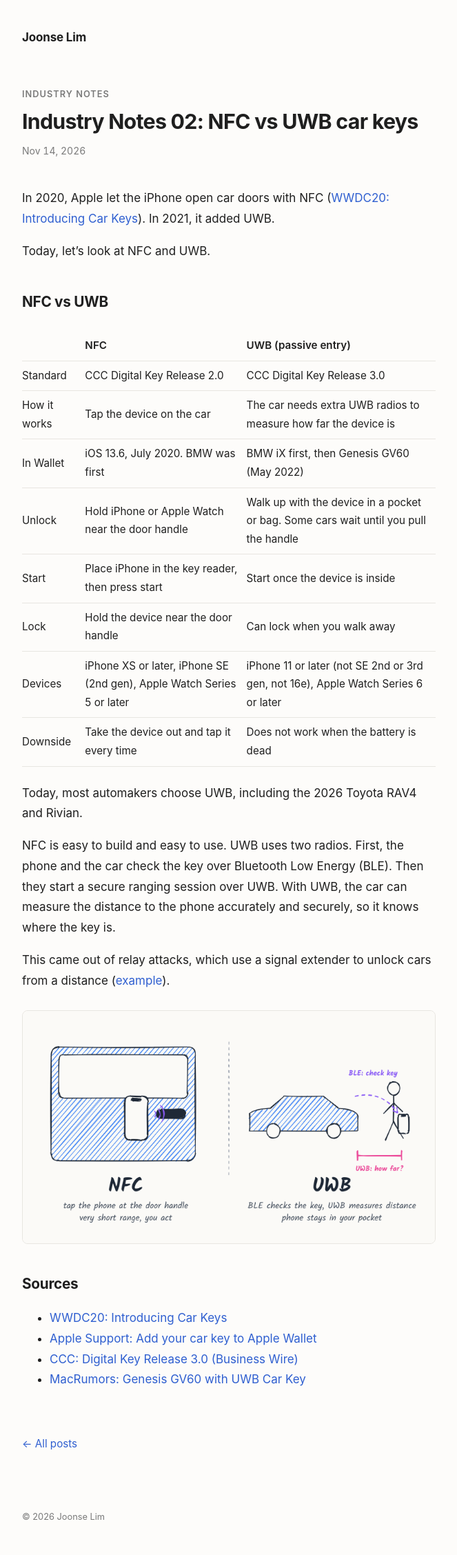
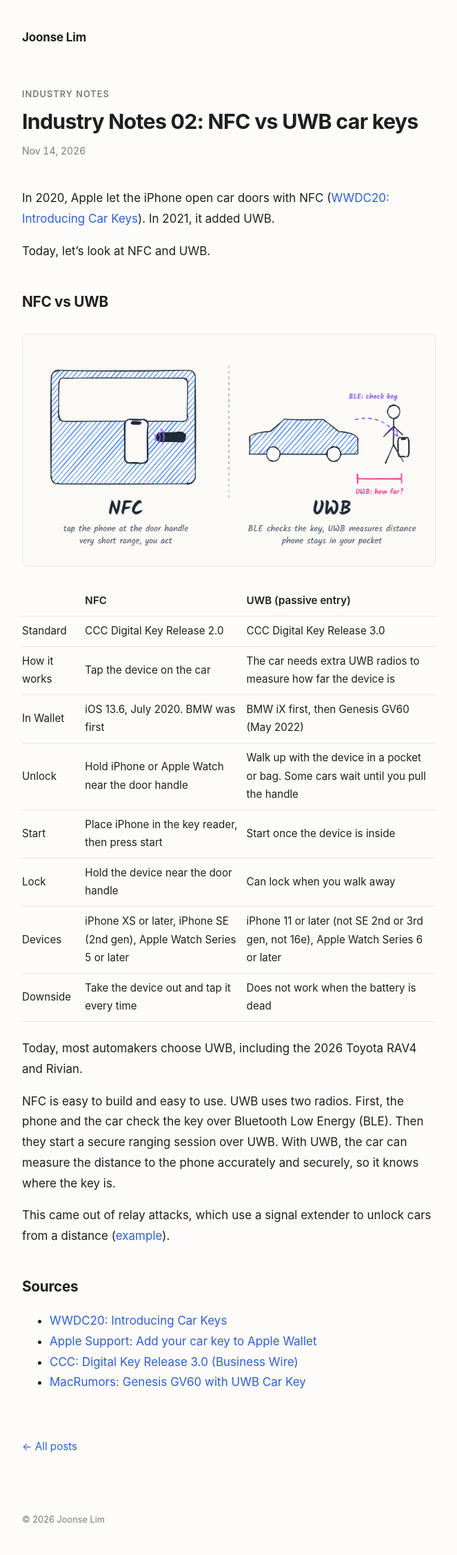
Before and after one commit to joonselim/joonselim.github.io, a Jekyll site: the page built from _posts/2026-11-14-industry-notes-02-nfc-vs-uwb-car-keys.md, in a window 1280 px wide. Shown: the whole page at 69% size, without its empty margins (308-971 px from the left). Built offline with Jekyll 4.4.1, drawn with Linux system fonts in a browser that asks for light colours.

Commit message:
Move the NFC vs UWB sketch above the table
Co-Authored-By: Claude Opus 5.5 <noreply@anthropic.com>

```diff
--- a/_posts/2026-11-14-industry-notes-02-nfc-vs-uwb-car-keys.md
+++ b/_posts/2026-11-14-industry-notes-02-nfc-vs-uwb-car-keys.md
@@ -9,6 +9,10 @@ In 2020, Apple let the iPhone open car doors with NFC ([WWDC20: Introducing Car
 Today, let's look at NFC and UWB.
 
 ## NFC vs UWB
+
+<figure class="post-figure">
+  <img src="{{ '/assets/posts/industry-notes-02/nfc-vs-uwb.png' | relative_url }}" alt="Sketch: with NFC you tap the phone at the door handle at very short range, with UWB BLE checks the key and UWB measures the distance while the phone stays in your pocket">
+</figure>
 
 | | NFC | UWB (passive entry) |
 |---|---|---|
@@ -27,10 +31,6 @@ NFC is easy to build and easy to use. UWB uses two radios. First, the phone and
 
 This came out of relay attacks, which use a signal extender to unlock cars from a distance ([example](https://www.youtube.com/watch?v=5mdU4ksOc2w&t=84s)).
 
-<figure class="post-figure">
-  <img src="{{ '/assets/posts/industry-notes-02/nfc-vs-uwb.png' | relative_url }}" alt="Sketch: with NFC you tap the phone at the door handle at very short range, with UWB BLE checks the key and UWB measures the distance while the phone stays in your pocket">
-</figure>
-
 ## Sources
 
 - [WWDC20: Introducing Car Keys](https://developer.apple.com/videos/play/wwdc2020/10006/)
```
